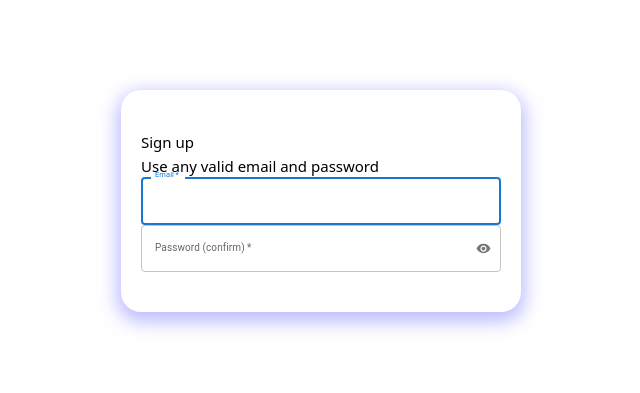
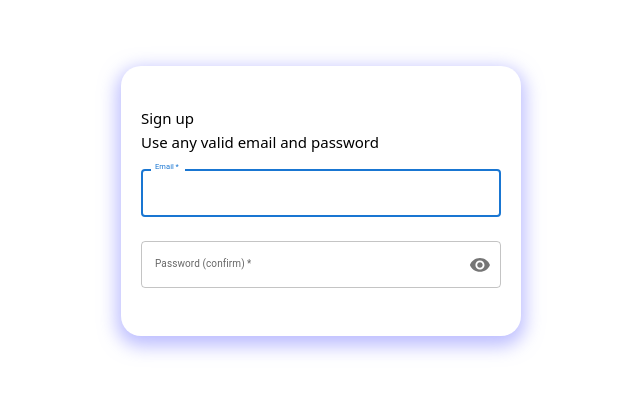
Before and after one commit to imlaa/dashboard, a React (Create React App) app: page / in a window 1280 px wide. Shown: the part 199-592 px from the top of the page, without its empty margins (319-959 px from the left). Built offline with nearby package versions, Linux system fonts and the light colour scheme.

Commit message:
add custome styles to TextField

```diff
--- a/src/modules/auth/sign-in.tsx
+++ b/src/modules/auth/sign-in.tsx
@@ -39,7 +39,7 @@ export const SignIn:React.FC = () => {
 	}, [isConfirmPasswordVisible]);
 
 	const visibilityIcon = () => (
-		isConfirmPasswordVisible ? <VisibilityOffIcon /> : <VisibilityIcon />
+		isConfirmPasswordVisible ? <VisibilityOffIcon fontSize={"large"} /> : <VisibilityIcon fontSize={"large"} />
 	);
 
 	return (
@@ -63,11 +63,12 @@ export const SignIn:React.FC = () => {
 									label="Email"
 									autoFocus
 									type="email"
-									error={!!errors.email}
+									error={!!errors?.email}
 									helperText={errors?.email?.message}
 									variant="outlined"
 									required
 									fullWidth
+									margin='normal'
 								/>
 							)}
 						/>
@@ -81,11 +82,12 @@ export const SignIn:React.FC = () => {
 									className="mb-24"
 									label="Password (confirm)"
 									type={isConfirmPasswordVisible ? 'text' : 'password'}
-									error={!!errors.password}
+									error={!!errors?.password}
 									helperText={errors?.password?.message}
 									variant="outlined"
 									required
 									fullWidth
+									margin='normal'
 									InputProps={{
 										endAdornment: (
 											<IconButton
```
Also changed, not shown: src/components/inputs/input.tsx (added, +34 -0 lines).
